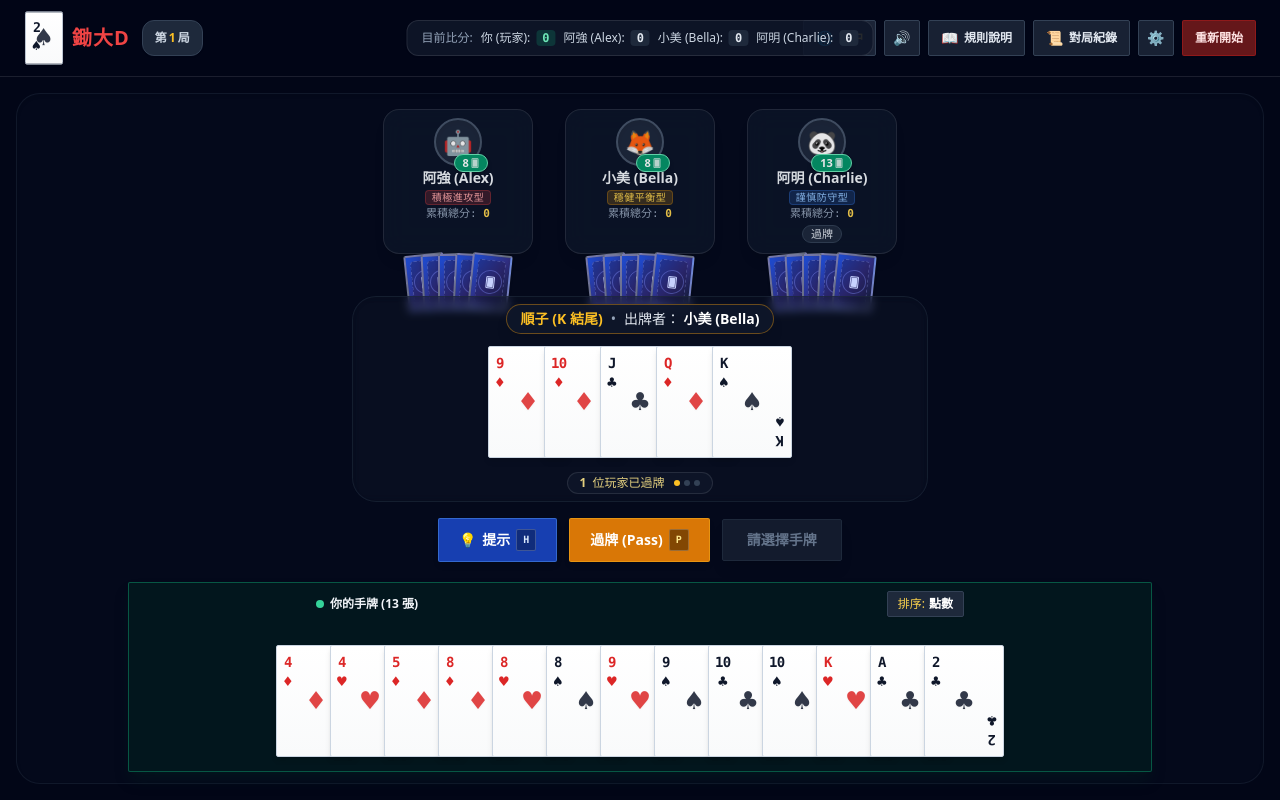
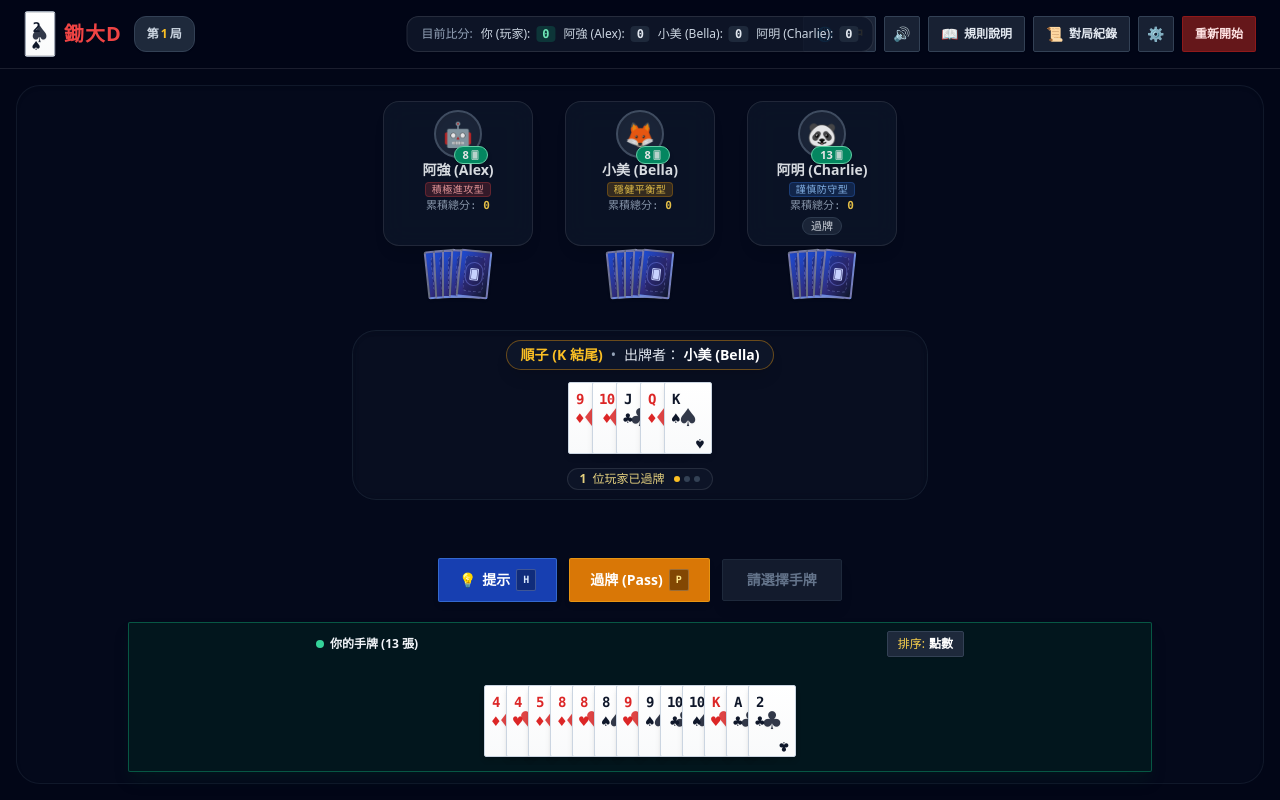
Before and after one commit to kennith/big2-app, a Vue app: page / in a window 1280 px wide. Built offline with nearby package versions, Linux system fonts and the light colour scheme.

Commit message:
style: set card dimensions to w-12 and h-18

```diff
--- a/src/components/CardView.vue
+++ b/src/components/CardView.vue
@@ -35,12 +35,12 @@ const suitSymbol = computed(() => {
 const sizeClasses = computed(() => {
   switch (props.size) {
     case 'sm':
-      return 'w-8 h-11 sm:w-10 sm:h-14 text-[10px] sm:text-xs shadow';
+      return 'w-8 h-12 text-[10px] sm:text-xs shadow';
     case 'lg':
-      return 'w-16 h-22 sm:w-20 sm:h-28 md:w-24 md:h-34 text-sm sm:text-base shadow-xl';
+      return 'w-16 h-24 text-sm sm:text-base shadow-xl';
     case 'md':
     default:
-      return 'w-11 h-16 sm:w-13 sm:h-18 md:w-14 md:h-20 lg:w-17 lg:h-24 xl:w-20 xl:h-28 text-xs sm:text-sm shadow-md';
+      return 'w-12 h-18 text-xs sm:text-sm shadow-md';
   }
 });
 
--- a/tailwind.config.js
+++ b/tailwind.config.js
@@ -15,6 +15,9 @@ export default {
           wood: '#5c3a21',
           gold: '#d4af37'
         }
+      },
+      spacing: {
+        '18': '4.5rem',
       },
       boxShadow: {
         'card': '0 4px 6px -1px rgba(0, 0, 0, 0.2), 0 2px 4px -1px rgba(0, 0, 0, 0.1)',
```
